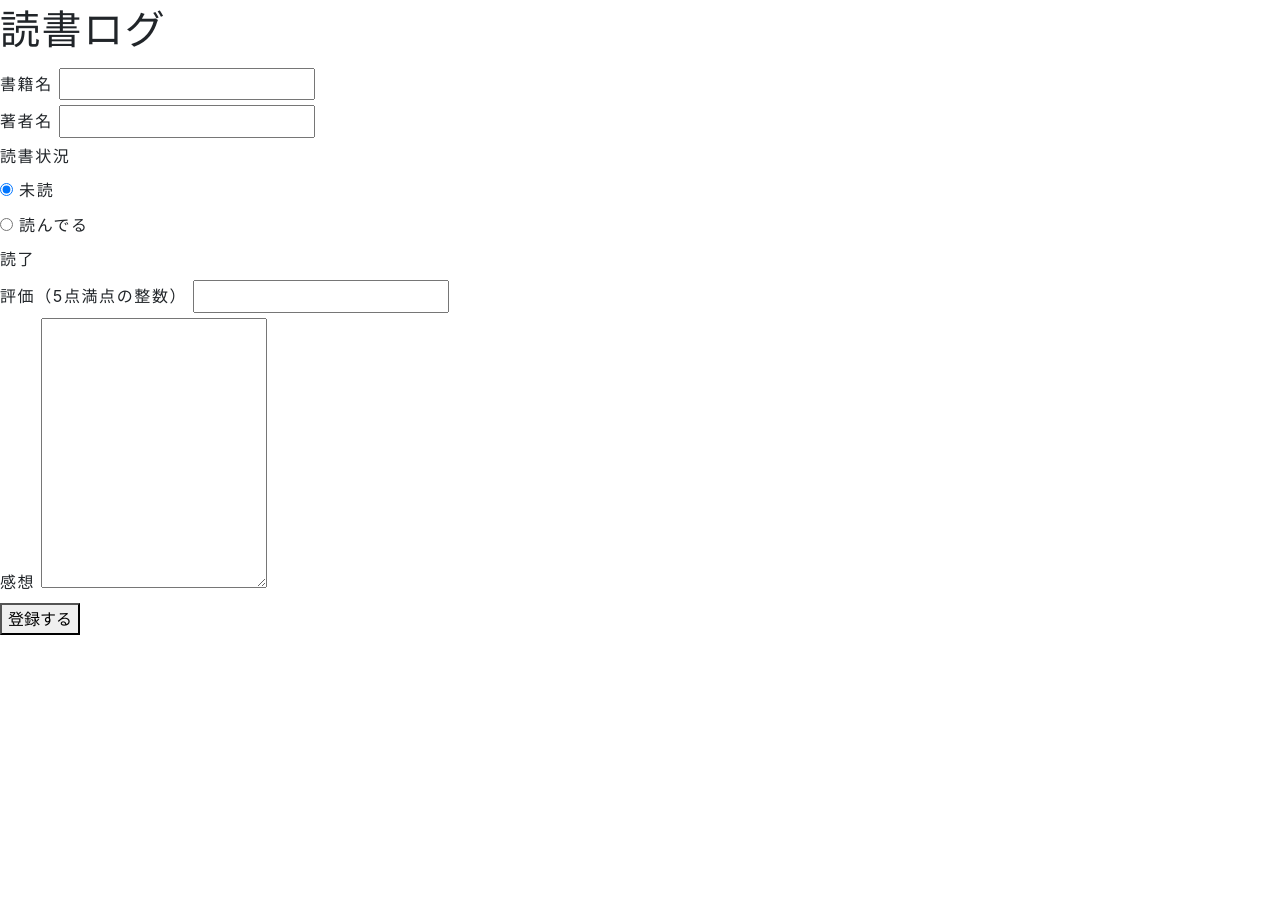
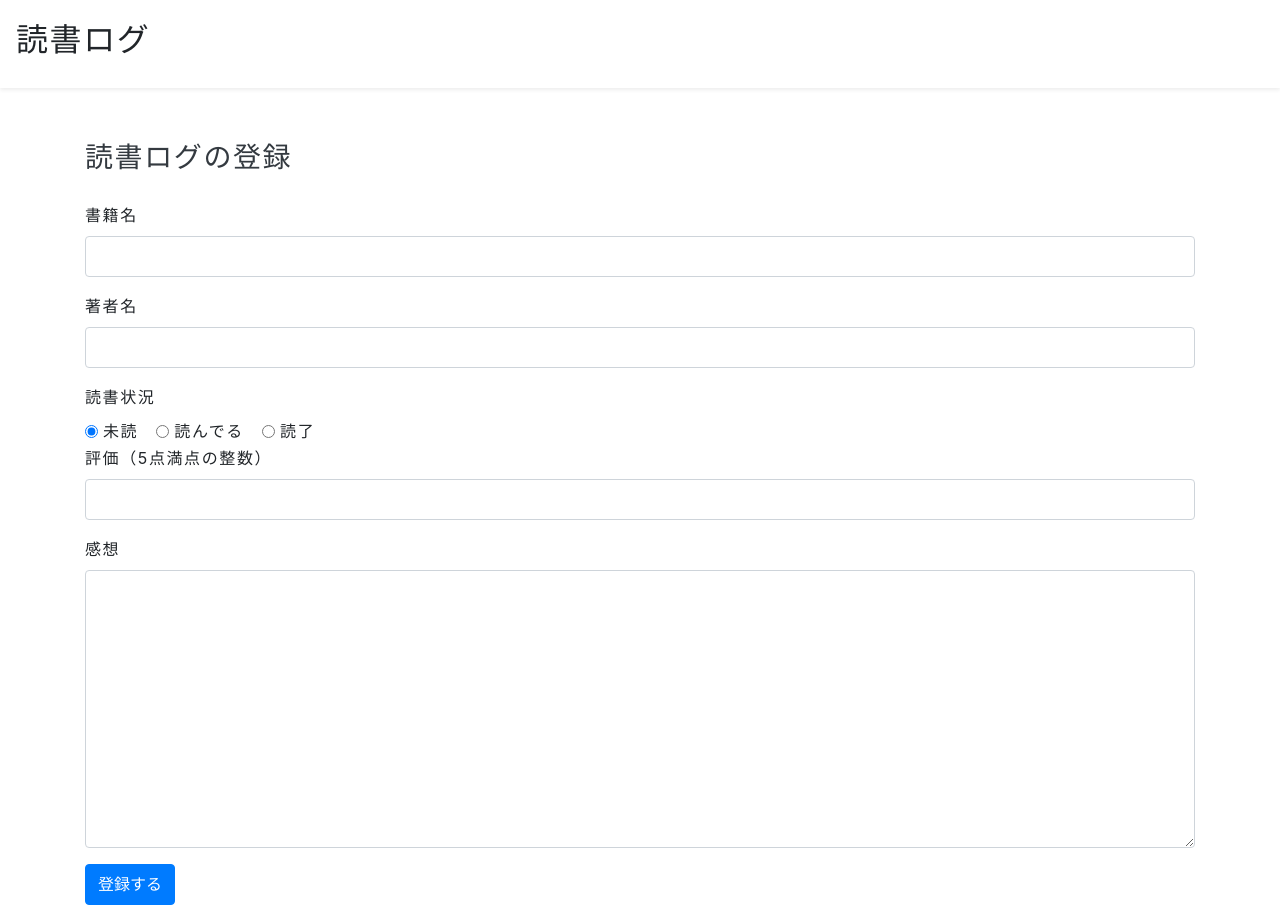
Before and after one commit to Yamanaka78/bookl-log, a PHP site: page /new.php in a window 1280 px wide. Before the commit the page ends 635 px from the top, so only its background shows below. Run offline with PHP 8.4, Linux system fonts and the light colour scheme.

Commit message:
読書ログにbootstarp追加

```diff
--- a/src/views/new.php
+++ b/src/views/new.php
@@ -9,51 +9,59 @@
 </head>
 
 <body>
-    <h1>読書ログ</h1>
+    <header class="navbar shadow-sm p-3 mb-5 bg-white">
+        <h1 class="h2">
+            <a class="text-body text-decoration-none" href="index.php">読書ログ</a>
+        </h1>
+    </header>
+    <div class="container">
+        <h2 class="h3 text-dark mb-4">読書ログの登録</h2>
         <form action="create.php" method="post">
             <?php if (count($errors)) : ?>
-            <ul>
+                <ul class="text-danger">
                     <?php foreach ($errors as $error) : ?>
                         <li><?php echo $error; ?></li>
                     <?php endforeach; ?>
                 </ul>
             <?php endif; ?>
-
-        <div>
+            <div class="form-group">
                 <label for="title">書籍名</label>
-            <input type="text" name="title" id="title" value="<?php echo $review['title'] ?>">
+                <input type="text" name="title" id="title" class="form-control" value="<?php echo $review['title'] ?>">
             </div>
-        <div>
+            <div class="form-group">
                 <label for="author">著者名</label>
-            <input type="text" name="author" id="author" value="<?php echo $review['author'] ?>">
+                <input type="text" name="author" id="author" class="form-control" value="<?php echo $review['author'] ?>">
             </div>
             <div>
                 <label>読書状況</label>
                 <div>
-                <div>
-                    <input type="radio" name="status" id="status1" value="未読" <?php echo ($review['status'] === '未読') ? 'checked' : ''; ?>>
-                    <label for="status1">未読</label>
+                    <div class="form-check form-check-inline">
+                        <input type="radio" name="status" id="status1" class="form-check-input" value="未読" <?php echo ($review['status'] === '未読') ? 'checked' : ''; ?>>
+                        <label for="status1" class="form-check-label">未読</label>
                     </div>
-                <div>
-                    <input type="radio" name="status" id="status2" value="読んでる" <?php echo ($review['status'] === '読んでる') ? 'checked' : ''; ?>>
-                    <label for="status2">読んでる</label>
+                    <div class="form-check form-check-inline">
+                        <input type="radio" name="status" id="status2" class="form-check-input" value="読んでる" <?php echo ($review['status'] === '読んでる') ? 'checked' : ''; ?>>
+                        <label for="status2" class="form-check-label">読んでる</label>
                     </div>
-                <div>
-                    <input class="form-check-input" type="radio" name="status" id="status3" value="読了" <?php echo ($review['status'] === '読了') ? 'checked' : ''; ?>>
-                    <label for="status3">読了</label>
+                    <div class="form-check form-check-inline">
+                        <input class="form-check-input" type="radio" name="status" id="status3" class="form-check-input" value="読了" <?php echo ($review['status'] === '読了') ? 'checked' : ''; ?>>
+                        <label for="status3" class="form-check-label">読了</label>
                     </div>
                 </div>
             </div>
-        <div>
+            <div class="form-group">
                 <label for="score">評価（5点満点の整数）</label>
-            <input type="number" name="score" id="score" value="<?php echo $review['score'] ?>">
+                <input type="number" name="score" id="score" class="form-control" value="<?php echo $review['score'] ?>">
             </div>
-        <div>
+            <div class="form-group">
                 <label for="summary">感想</label>
-            <textarea type="text" name="summary" id="summary" rows="10"><?php echo $review['summary'] ?></textarea>
+                <textarea type="text" name="summary" id="summary" rows="10" class="form-control"><?php echo $review['summary'] ?></textarea>
             </div>
-        <button type="submit">登録する</button>
+            <button type="submit" class="btn btn-primary">登録する</button>
         </form>
+    </div>
+
+
 </body>
 
 </html>
```
Lines whose indentation alone changed are shown as unchanged.
